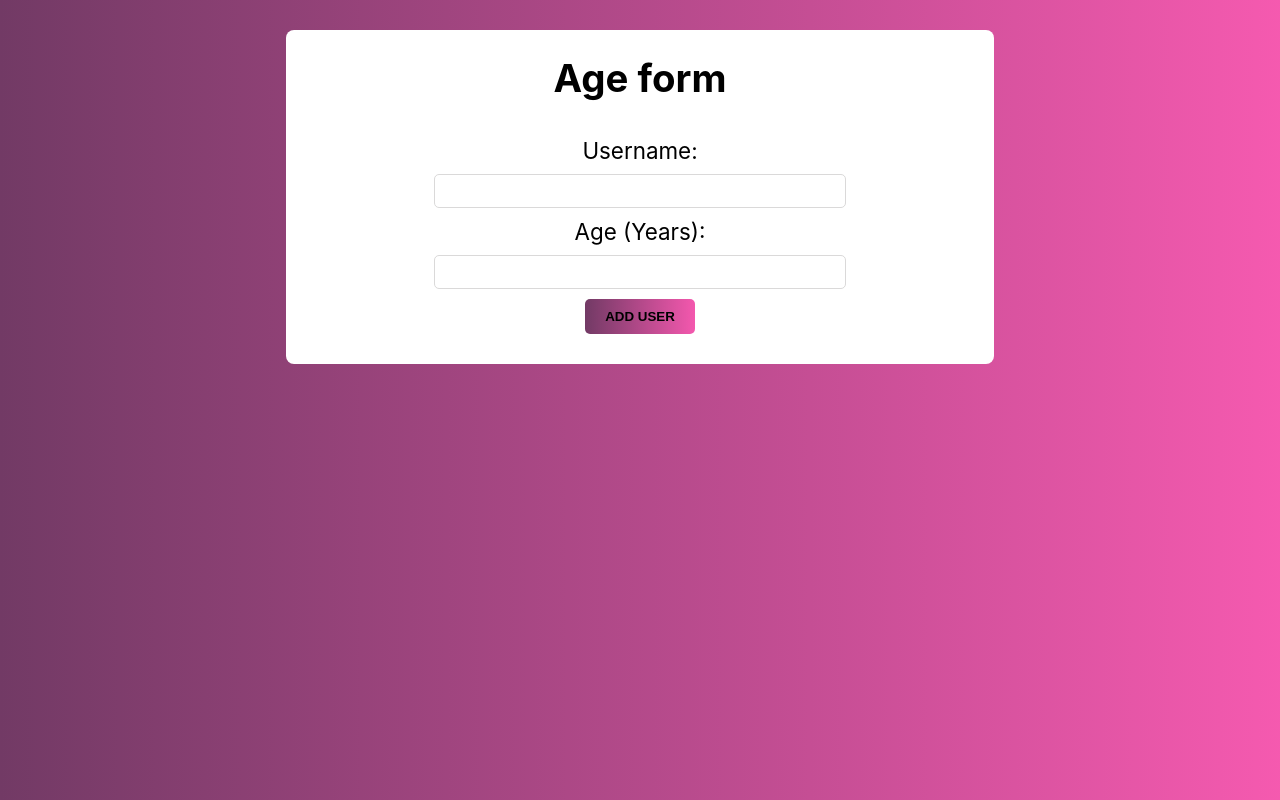
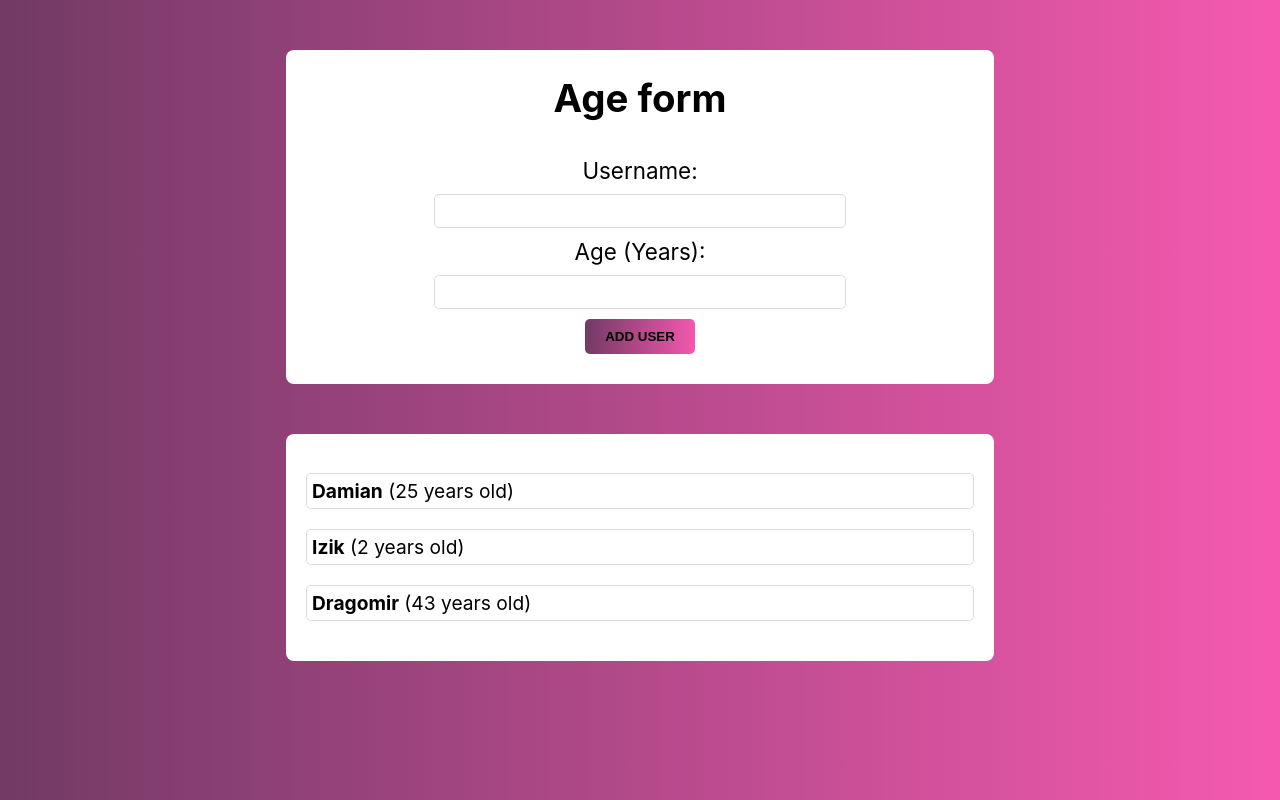
Before and after one commit to gabatk/age-form, a React (Create React App) app: page / in a window 1280 px wide. Built offline with nearby package versions, Linux system fonts and the light colour scheme.

Commit message:
Users Data section prepared.

```diff
--- a/src/App.js
+++ b/src/App.js
@@ -1,5 +1,6 @@
 import React from 'react';
 import FormPanel from './component/FormPanel'
+import UsersData from './component/UsersData'
 import './App.css';
 
 function App() {
@@ -7,6 +8,8 @@ function App() {
     return (
         <div className='app'>
               <FormPanel />
+
+              <UsersData />
         </div>
     )
 }
--- a/src/component/AppButton.css
+++ b/src/component/AppButton.css
@@ -1,21 +1,18 @@
 .btn {
-    background-image: linear-gradient(90deg,#723a65, #f446a6e4);
+    position: relative;
+    overflow: hidden;
     padding: 10px 20px;
     margin: 10px;
+    font-weight: bold;
+    background-image: linear-gradient(90deg, #723a65, #f446a6e4);
     border: none;
     border-radius: 5px;
     cursor: pointer;
     text-transform: uppercase;
-    font-weight: bold;
 }
 
-button {
-    position: relative;
-    overflow: hidden;
-}
-
-button::before,
-button::after {
+.btn::before,
+.btn::after {
     display: block;
     position: absolute;
     content: '';
--- /dev/null
+++ b/src/component/Box.css
@@ -0,0 +1,6 @@
+.box {
+    background-color: #fff;
+    padding: 20px;
+    margin: 50px 30px;
+    border-radius: 8px;
+}
--- /dev/null
+++ b/src/component/Box.js
@@ -0,0 +1,8 @@
+import React from 'react';
+import './Box.css';
+
+const Box = props => {
+	return <div className='box'>{props.children}</div>;
+};
+
+export default Box;
--- a/src/component/FormPanel.css
+++ b/src/component/FormPanel.css
@@ -1,10 +1,3 @@
-.box {
-    background-color: #fff;
-    padding: 20px;
-    margin: 30px;
-    border-radius: 8px;
-    }
-
 .form__box {
 font-size: 1.4rem;
 display: flex;
@@ -21,6 +14,7 @@ padding: 10px 20px;
     font-size: 1.2rem;
     border: 1px solid #dad9d9;
     border-radius: 5px;
+    cursor: pointer;
 }
 
 @media (min-width: 768px) {
--- a/src/component/FormPanel.js
+++ b/src/component/FormPanel.js
@@ -1,11 +1,12 @@
 import React from 'react';
 import AppHeader from './AppHeader';
 import AppButton from './AppButton';
+import Box from './Box';
 import './FormPanel.css';
 
 const FormPanel = () => {
 	return (
-		<div className='box'>
+		<Box>
 			<AppHeader />
 			<form className='form__box'>
 				<label for='username' className='form__label'>
@@ -18,7 +19,7 @@ const FormPanel = () => {
 				<input type={'number'} name='age' className='form__input'></input>
 			</form>
 			<AppButton />
-		</div>
+		</Box>
 	);
 };
 
--- /dev/null
+++ b/src/component/UsersData.css
@@ -0,0 +1,18 @@
+.user__list {
+    padding: 0;
+    list-style: none;
+    text-align: left;
+    font-size: 1.2rem;
+}
+
+.user__item {
+    margin-bottom: 20px;
+    padding: 5px;
+    font-size: 1.2rem;
+    border: 1px solid #dad9d9;
+    border-radius: 5px;
+}
+
+.user__item--span {
+    font-weight: bold;
+}
--- /dev/null
+++ b/src/component/UsersData.js
@@ -0,0 +1,17 @@
+import React from 'react';
+import Box from './Box';
+import './UsersData.css';
+
+const UsersData = () => {
+	return (
+		<Box>
+			<ul className='user__list'>
+                <li className='user__item'><span className='user__item--span'>Damian</span> (25 years old)</li>
+                <li className='user__item'><span className='user__item--span'>Izik</span> (2 years old)</li>
+                <li className='user__item'><span className='user__item--span'>Dragomir</span> (43 years old)</li>
+            </ul>
+		</Box>
+	);
+};
+
+export default UsersData;
```
